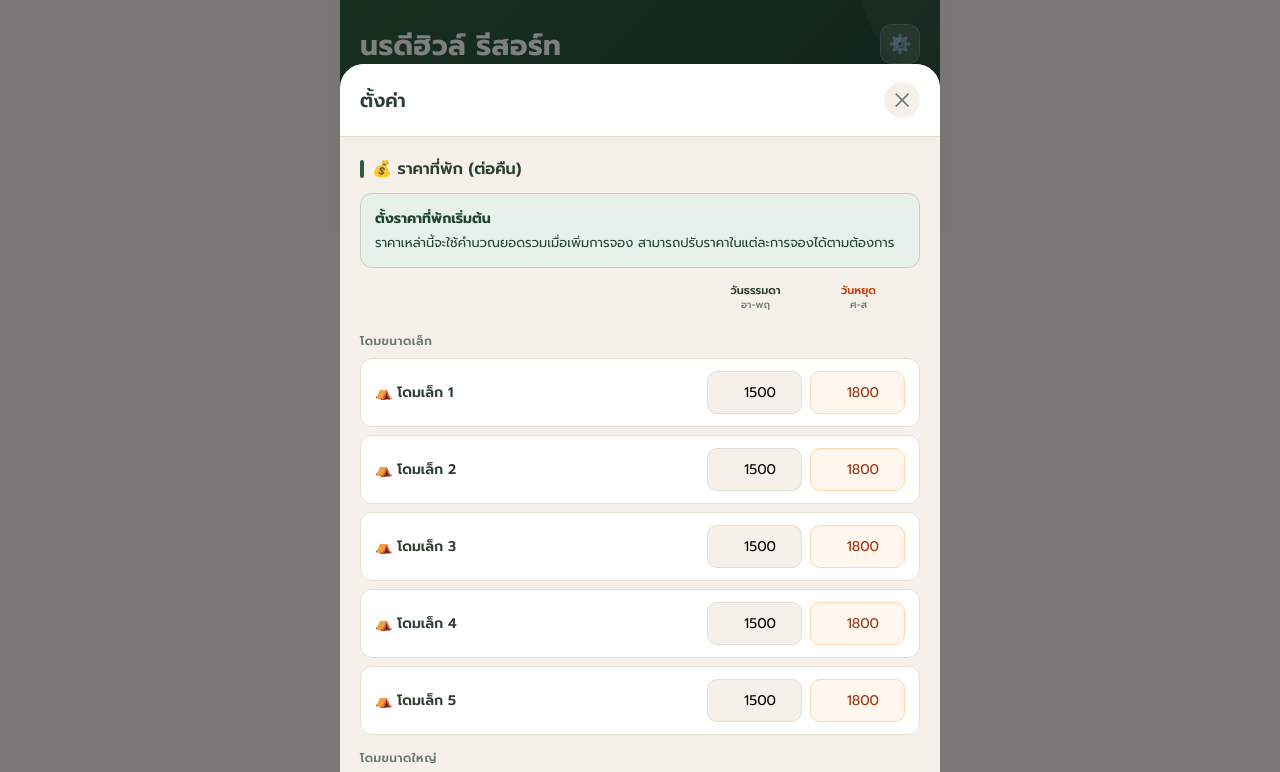
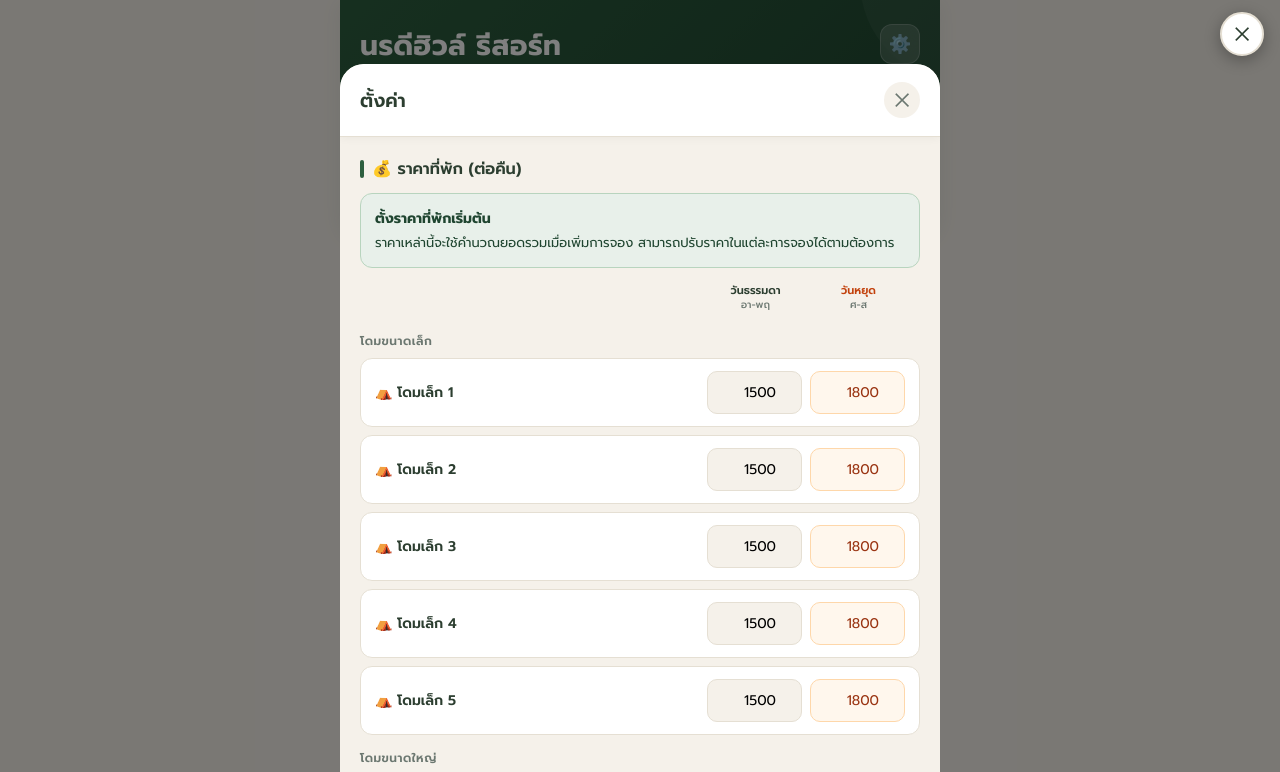
Before and after one commit to thaithaeboss-cpu/naradee-hill, a plain HTML site: page index.html in a window 1280 px wide. Shown: the top 772 px of the page. Drawn offline with Linux system fonts and the light colour scheme.

Commit message:
แก้ไข: floating close button สำหรับ iOS Safari + overscroll-behavior: contain

```diff
--- a/index.html
+++ b/index.html
@@ -543,7 +543,29 @@
     flex: 1;
     overflow-y: auto;
     -webkit-overflow-scrolling: touch;
-  }
+    overscroll-behavior: contain;
+  }
+
+  /* Floating close button — iOS Safari fallback when header scrolls out of view */
+  #floatingClose {
+    position: fixed;
+    top: calc(env(safe-area-inset-top, 0px) + 12px);
+    right: 16px;
+    z-index: 9999;
+    display: none;
+    width: 44px;
+    height: 44px;
+    border-radius: 50%;
+    background: white;
+    border: 2px solid var(--border);
+    font-size: 20px;
+    cursor: pointer;
+    align-items: center;
+    justify-content: center;
+    box-shadow: 0 4px 16px rgba(0,0,0,0.3);
+    color: var(--text);
+  }
+  #floatingClose.show { display: flex; }
 
   /* Form */
   .form-group {
@@ -1677,6 +1699,8 @@
 </style>
 </head>
 <body>
+
+<button id="floatingClose" onclick="closeAnyModal()" aria-label="ปิด">✕</button>
 
 <div class="header">
   <div class="header-content">
@@ -2276,6 +2300,18 @@
     `;
   }
 
+  function showFloatingClose() {
+    document.getElementById('floatingClose').classList.add('show');
+  }
+  function hideFloatingClose() {
+    document.getElementById('floatingClose').classList.remove('show');
+  }
+  function closeAnyModal() {
+    if (document.getElementById('dayDetailOverlay').classList.contains('active')) closeDay();
+    else if (document.getElementById('modalOverlay').classList.contains('active')) closeModal();
+    else if (document.getElementById('settingsOverlay').classList.contains('active')) closeSettings();
+  }
+
   function openSettings() {
     document.getElementById('firebaseUrl').value = dbUrl;
     document.getElementById('disableBtn').style.display = dbUrl ? 'block' : 'none';
@@ -2283,12 +2319,14 @@
     document.getElementById('settingsOverlay').classList.add('active');
     document.body.style.overflow = 'hidden';
     history.pushState({modal: 'settings'}, '');
+    showFloatingClose();
   }
 
   function closeSettings() {
     const wasActive = document.getElementById('settingsOverlay').classList.contains('active');
     document.getElementById('settingsOverlay').classList.remove('active');
     document.body.style.overflow = '';
+    hideFloatingClose();
     if (wasActive && !isHandlingPopstate) {
       history.back();
     }
@@ -2512,6 +2550,7 @@
     modal.classList.add('active');
     document.body.style.overflow = 'hidden';
     history.pushState({modal: 'booking'}, '');
+    showFloatingClose();
   }
 
   function closeModal() {
@@ -2519,6 +2558,7 @@
     document.getElementById('modalOverlay').classList.remove('active');
     document.body.style.overflow = '';
     editingId = null;
+    hideFloatingClose();
     if (wasActive && !isHandlingPopstate) {
       history.back();
     }
@@ -3045,12 +3085,14 @@
     document.getElementById('dayDetailOverlay').classList.add('active');
     document.body.style.overflow = 'hidden';
     history.pushState({ modal: 'dayDetail' }, '');
+    showFloatingClose();
   }
 
   function closeDay() {
     const wasActive = document.getElementById('dayDetailOverlay').classList.contains('active');
     document.getElementById('dayDetailOverlay').classList.remove('active');
     document.body.style.overflow = '';
+    hideFloatingClose();
     if (wasActive && !isHandlingPopstate) history.back();
   }
 
```
